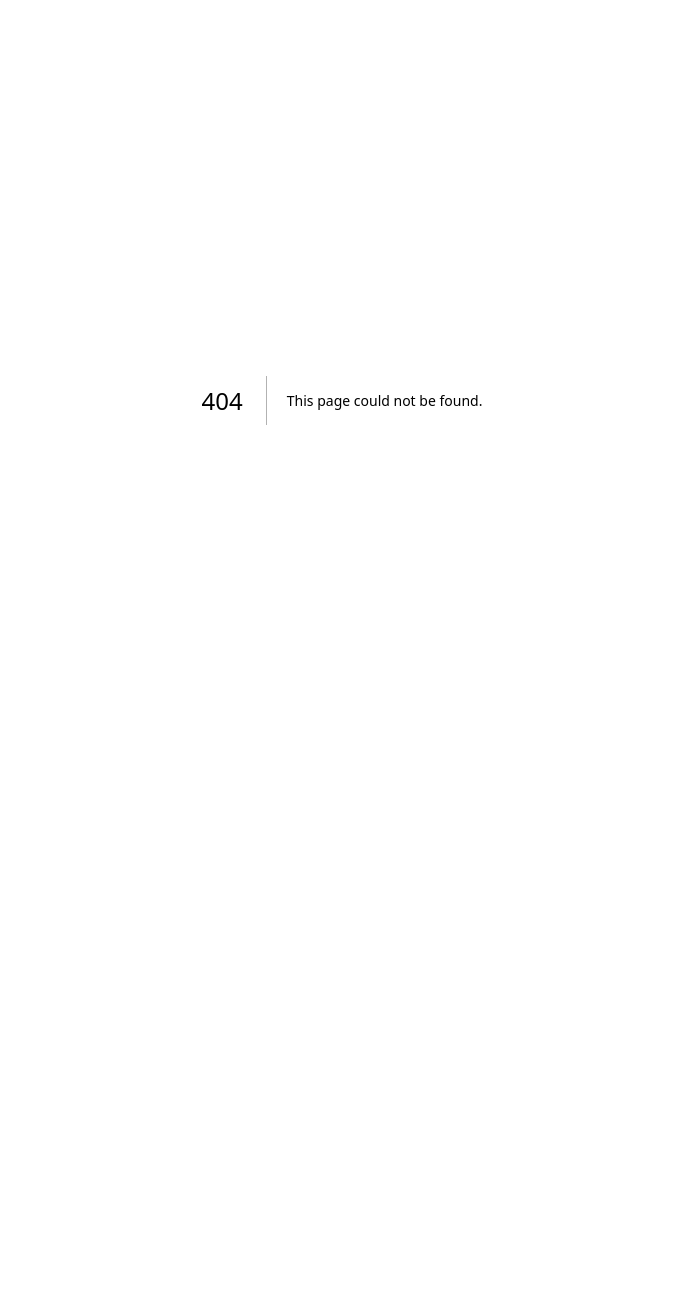
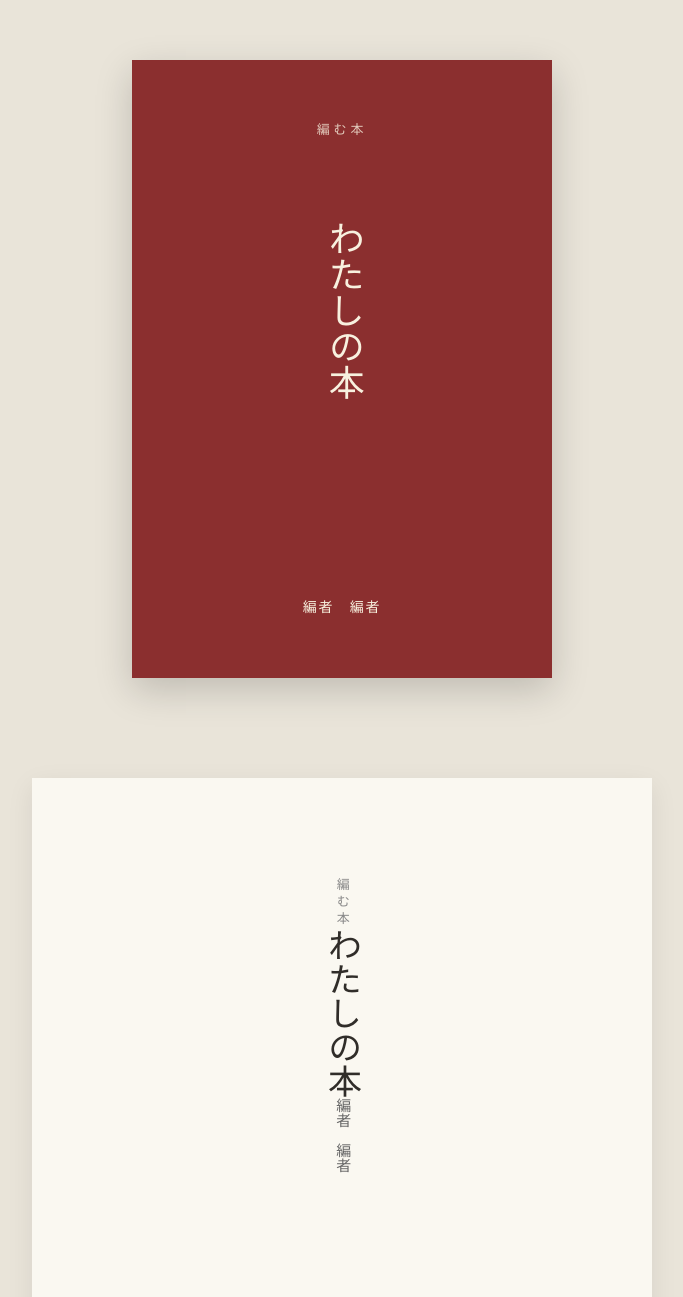
Before and after one commit to madhouse202-ai/amuhon, a Next.js app: page /final in a window 1280 px wide. Before the commit this address had no page. Shown: the top 1297 px of the page, without its empty margins (298-981 px from the left). Before the commit the page ends 800 px from the top, so only its background shows below. Built offline with nearby package versions, Linux system fonts and the light colour scheme.

Commit message:
完成本プレビュー画面を追加

```diff
--- /dev/null
+++ b/app/final/page.tsx
@@ -0,0 +1,301 @@
+
+"use client";
+
+import { useEffect, useState } from "react";
+import Link from "next/link";
+import {
+  BookData,
+  loadBookData,
+} from "@/lib/book";
+
+export default function FinalPage() {
+  const [book, setBook] = useState<BookData | null>(null);
+
+  useEffect(() => {
+    const data = loadBookData();
+    setBook(data);
+  }, []);
+
+  if (!book) {
+    return (
+      <main
+        style={{
+          minHeight: "100vh",
+          display: "flex",
+          alignItems: "center",
+          justifyContent: "center",
+          background: "#e9e4d9",
+          color: "#555",
+        }}
+      >
+        <p>本を読み込んでいます……</p>
+      </main>
+    );
+  }
+
+  const coverColors = {
+    red: {
+      background: "#8b2f2f",
+      text: "#f8f1df",
+    },
+    blue: {
+      background: "#294765",
+      text: "#f4f1e8",
+    },
+    green: {
+      background: "#405943",
+      text: "#f3f0df",
+    },
+  };
+
+  const cover = coverColors[book.coverColor];
+
+  return (
+    <main
+      style={{
+        minHeight: "100vh",
+        background: "#e9e4d9",
+        padding: "60px 20px 100px",
+        color: "#302d29",
+      }}
+    >
+      {/* 表紙 */}
+      <section
+        style={{
+          width: "min(420px, 90vw)",
+          aspectRatio: "0.68",
+          margin: "0 auto 100px",
+          background: cover.background,
+          color: cover.text,
+          boxShadow: "0 12px 35px rgba(0,0,0,0.18)",
+          display: "flex",
+          flexDirection: "column",
+          justifyContent: "space-between",
+          padding: "60px 45px",
+          boxSizing: "border-box",
+          textAlign: "center",
+        }}
+      >
+        <div>
+          <p
+            style={{
+              fontSize: "13px",
+              letterSpacing: "0.3em",
+              marginBottom: "45px",
+              opacity: 0.8,
+            }}
+          >
+            編む本
+          </p>
+
+          <h1
+            style={{
+              fontFamily: "serif",
+              fontSize: "36px",
+              fontWeight: "normal",
+              lineHeight: "1.6",
+              margin: "0 auto",
+              writingMode: "vertical-rl",
+              textOrientation: "mixed",
+              height: "250px",
+            }}
+          >
+            {book.title}
+          </h1>
+        </div>
+
+        <div>
+          <p
+            style={{
+              fontSize: "14px",
+              margin: 0,
+              letterSpacing: "0.12em",
+            }}
+          >
+            編者　{book.editor}
+          </p>
+        </div>
+      </section>
+
+      {/* 扉 */}
+      <section
+        style={{
+          width: "min(620px, 92vw)",
+          height: "700px",
+          margin: "0 auto 100px",
+          background: "#faf8f1",
+          boxShadow: "0 8px 25px rgba(0,0,0,0.08)",
+          boxSizing: "border-box",
+          display: "flex",
+          justifyContent: "center",
+          alignItems: "center",
+        }}
+      >
+        <div
+          style={{
+            writingMode: "vertical-rl",
+            textOrientation: "mixed",
+            height: "500px",
+            display: "flex",
+            alignItems: "center",
+            fontFamily: "serif",
+          }}
+        >
+          <p
+            style={{
+              fontSize: "13px",
+              letterSpacing: "0.3em",
+              margin: 0,
+              color: "#888",
+            }}
+          >
+            編む本
+          </p>
+
+          <h2
+            style={{
+              fontSize: "34px",
+              fontWeight: "normal",
+              margin: "0 50px",
+              lineHeight: "1.8",
+            }}
+          >
+            {book.title}
+          </h2>
+
+          <p
+            style={{
+              fontSize: "15px",
+              color: "#666",
+              margin: 0,
+            }}
+          >
+            編者　{book.editor}
+          </p>
+        </div>
+      </section>
+
+      {/* 目次 */}
+      <section
+        style={{
+          width: "min(620px, 92vw)",
+          minHeight: "700px",
+          margin: "0 auto",
+          background: "#faf8f1",
+          boxShadow: "0 8px 25px rgba(0,0,0,0.08)",
+          padding: "70px 60px",
+          boxSizing: "border-box",
+          display: "flex",
+          justifyContent: "center",
+        }}
+      >
+        <div
+          style={{
+            writingMode: "vertical-rl",
+            textOrientation: "mixed",
+            height: "540px",
+            fontFamily: "serif",
+            display: "flex",
+            alignItems: "flex-start",
+          }}
+        >
+          <h2
+            style={{
+              fontWeight: "normal",
+              fontSize: "26px",
+              lineHeight: "1.8",
+              margin: "0 60px 0 0",
+            }}
+          >
+            目次
+          </h2>
+
+          <div
+            style={{
+              display: "flex",
+              flexDirection: "row",
+              gap: "45px",
+              height: "100%",
+            }}
+          >
+            {book.works.length === 0 ? (
+              <p
+                style={{
+                  fontSize: "16px",
+                  color: "#888",
+                  margin: 0,
+                }}
+              >
+                作品が選ばれていません。
+              </p>
+            ) : (
+              book.works.map((work, index) => (
+                <div
+                  key={`${work.id}-${index}`}
+                  style={{
+                    height: "100%",
+                    display: "flex",
+                    flexDirection: "column",
+                    alignItems: "center",
+                  }}
+                >
+                  <span
+                    style={{
+                      fontSize: "17px",
+                      lineHeight: "1.8",
+                      whiteSpace: "nowrap",
+                    }}
+                  >
+                    {work.title}
+                  </span>
+
+                  <span
+                    style={{
+                      marginTop: "18px",
+                      fontSize: "12px",
+                      color: "#888",
+                      whiteSpace: "nowrap",
+                    }}
+                  >
+                    {work.author}
+                  </span>
+                </div>
+              ))
+            )}
+          </div>
+        </div>
+      </section>
+
+      {/* 操作 */}
+      <footer
+        style={{
+          width: "min(620px, 92vw)",
+          margin: "60px auto 0",
+          display: "flex",
+          justifyContent: "space-between",
+          gap: "20px",
+          flexWrap: "wrap",
+          fontSize: "14px",
+        }}
+      >
+        <Link
+          href="/cover"
+          style={{
+            color: "#555",
+          }}
+        >
+          ← 表紙を変更する
+        </Link>
+
+        <Link
+          href="/book"
+          style={{
+            color: "#555",
+          }}
+        >
+          本文を読む →
+        </Link>
+      </footer>
+    </main>
+  );
+}
```
